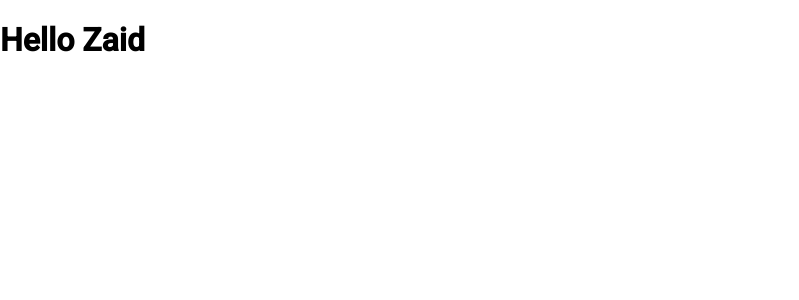
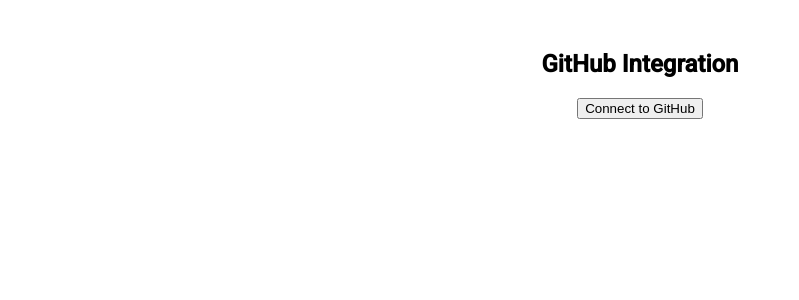
Before and after one commit to fuzzyzaid/Github_Integration_Frontend, an Angular app: page /integration/connect in a window 1280 px wide. Before the commit this address led to /. Shown: the top 300 px of the page, without its empty margins (0-799 px from the left). Built offline with nearby package versions, Linux system fonts and the light colour scheme.

Commit message:
Added Integration Module and component

```diff
--- a/src/app/app-routing.module.ts
+++ b/src/app/app-routing.module.ts
@@ -1,7 +1,12 @@
 import { NgModule } from '@angular/core';
 import { RouterModule, Routes } from '@angular/router';
 
-const routes: Routes = [];
+const routes: Routes = [
+  { path: 'integration',
+    loadChildren: () => import('./integration/integration.module').then(m => m.IntegrationModule) },
+
+  { path: '', redirectTo: '/integration/connect', pathMatch: 'full' }
+];
 
 @NgModule({
   imports: [RouterModule.forRoot(routes)],
--- a/src/app/app.component.html
+++ b/src/app/app.component.html
@@ -1,2 +1 @@
 <router-outlet></router-outlet>
-<h1>Hello Zaid</h1>
--- a/src/app/app.module.ts
+++ b/src/app/app.module.ts
@@ -3,6 +3,7 @@ import { BrowserModule } from '@angular/platform-browser';
 
 import { AppRoutingModule } from './app-routing.module';
 import { AppComponent } from './app.component';
+import { IntegrationModule } from './integration/integration.module';
 
 @NgModule({
   declarations: [
@@ -10,7 +11,8 @@ import { AppComponent } from './app.component';
   ],
   imports: [
     BrowserModule,
-    AppRoutingModule
+    AppRoutingModule,
+  //  IntegrationModule
   ],
   providers: [],
   bootstrap: [AppComponent]
--- /dev/null
+++ b/src/app/integration/components/integration-connect/integration-connect.component.html
@@ -0,0 +1,10 @@
+<div class="integration-container" style="text-align:center; margin-top:50px;">
+  <h2>GitHub Integration</h2>
+  <button mat-raised-button color="primary" (click)="connectGithub()">
+    Connect to GitHub
+  </button>
+
+  <div *ngIf="connected" style="margin-top:20px; color:green;">
+    ✅ Connected successfully on {{ connectedDate | date:'short' }}
+  </div>
+</div>
--- /dev/null
+++ b/src/app/integration/components/integration-connect/integration-connect.component.ts
@@ -0,0 +1,20 @@
+import { Component } from '@angular/core';
+
+@Component({
+  selector: 'app-integration-connect',
+  standalone: false,
+  templateUrl: './integration-connect.component.html',
+  styleUrl: './integration-connect.component.css'
+})
+export class IntegrationConnectComponent {
+
+
+  connected = false;
+  connectedDate: Date | null = null;
+
+  connectGithub() {
+    // Redirect to backend to start OAuth flow
+    window.location.href = 'http://localhost:3000/auth/github';
+  }
+
+}
--- a/src/app/integration/integration-routing.module.ts
+++ b/src/app/integration/integration-routing.module.ts
@@ -1,7 +1,10 @@
 import { NgModule } from '@angular/core';
 import { RouterModule, Routes } from '@angular/router';
+import { IntegrationConnectComponent } from './components/integration-connect/integration-connect.component';
 
-const routes: Routes = [];
+const routes: Routes = [
+  { path: 'connect', component: IntegrationConnectComponent },
+];
 
 @NgModule({
   imports: [RouterModule.forChild(routes)],
```
Also changed, not shown: src/app/integration/integration.module.ts (+6 -2 lines), src/app/integration/components/integration-connect/integration-connect.component.css (added), 1 other file (tests, documents, lock files or other folders).
